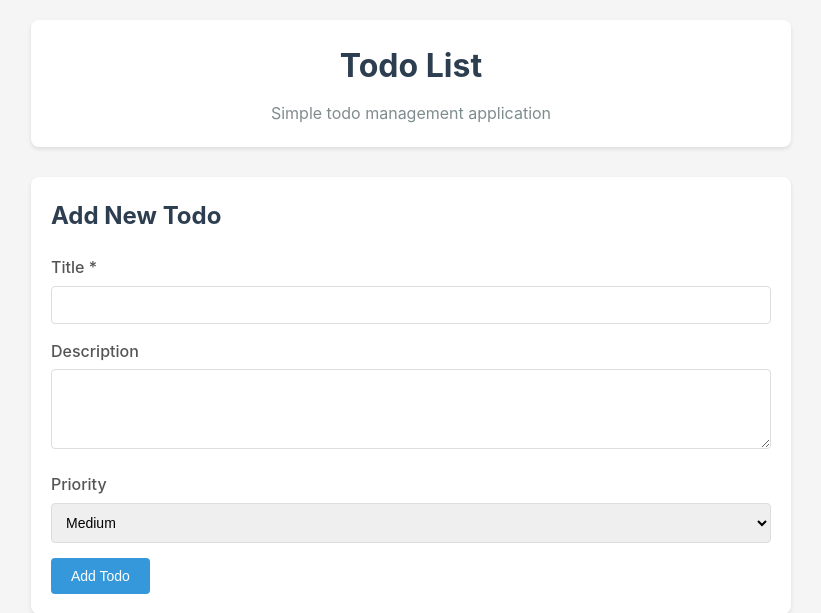
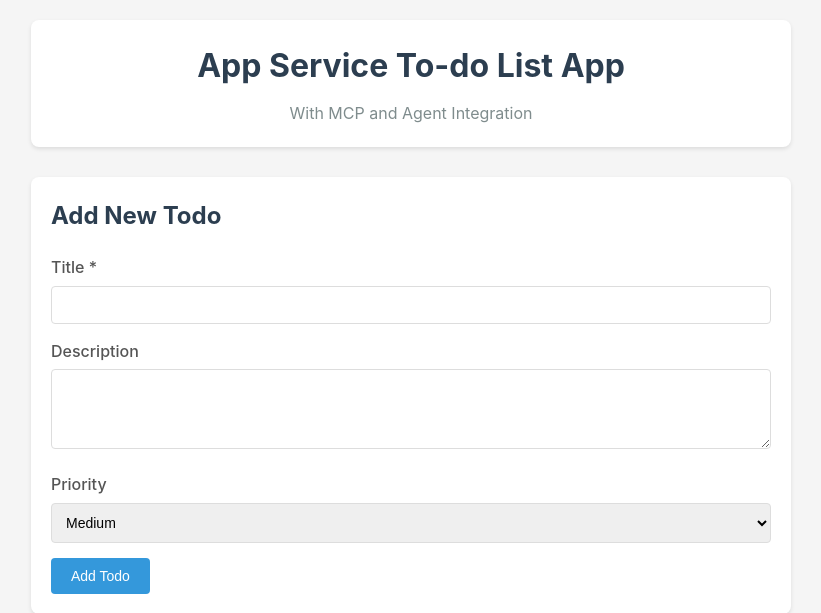
Before and after one commit to seligj95/app-service-python-todo-mcp-agent, a FastAPI app: page / in a window 1280 px wide. Shown: the top 613 px of the page, without its empty margins (229-1050 px from the left). Run offline with FastAPI, Linux system fonts and the light colour scheme; data that the repository does not hold is empty.

Commit message:
functioning app with mcp and deployable to app service

```diff
--- a/templates/index.html
+++ b/templates/index.html
@@ -3,15 +3,15 @@
 <head>
     <meta charset="UTF-8">
     <meta name="viewport" content="width=device-width, initial-scale=1.0">
-    <title>Todo List</title>
+    <title>App Service To-do List App</title>
     <link rel="stylesheet" href="/static/css/style.css">
 </head>
 <body>
     <div class="container">
         <!-- Header -->
         <div class="header">
-            <h1>Todo List</h1>
-            <p>Simple todo management application</p>
+            <h1>App Service To-do List App</h1>
+            <p>With MCP and Agent Integration</p>
         </div>
 
         <!-- Add Todo Section -->
```
